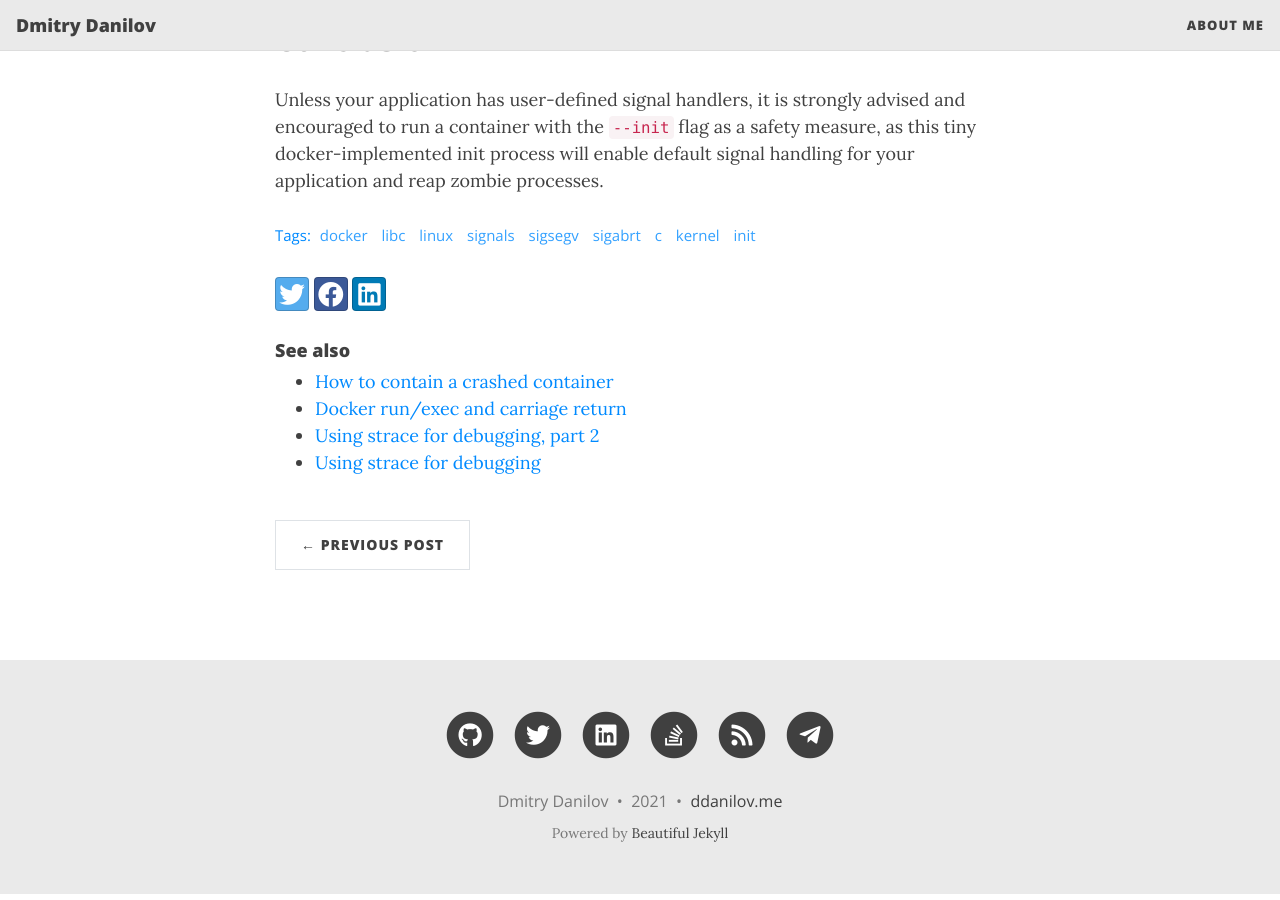
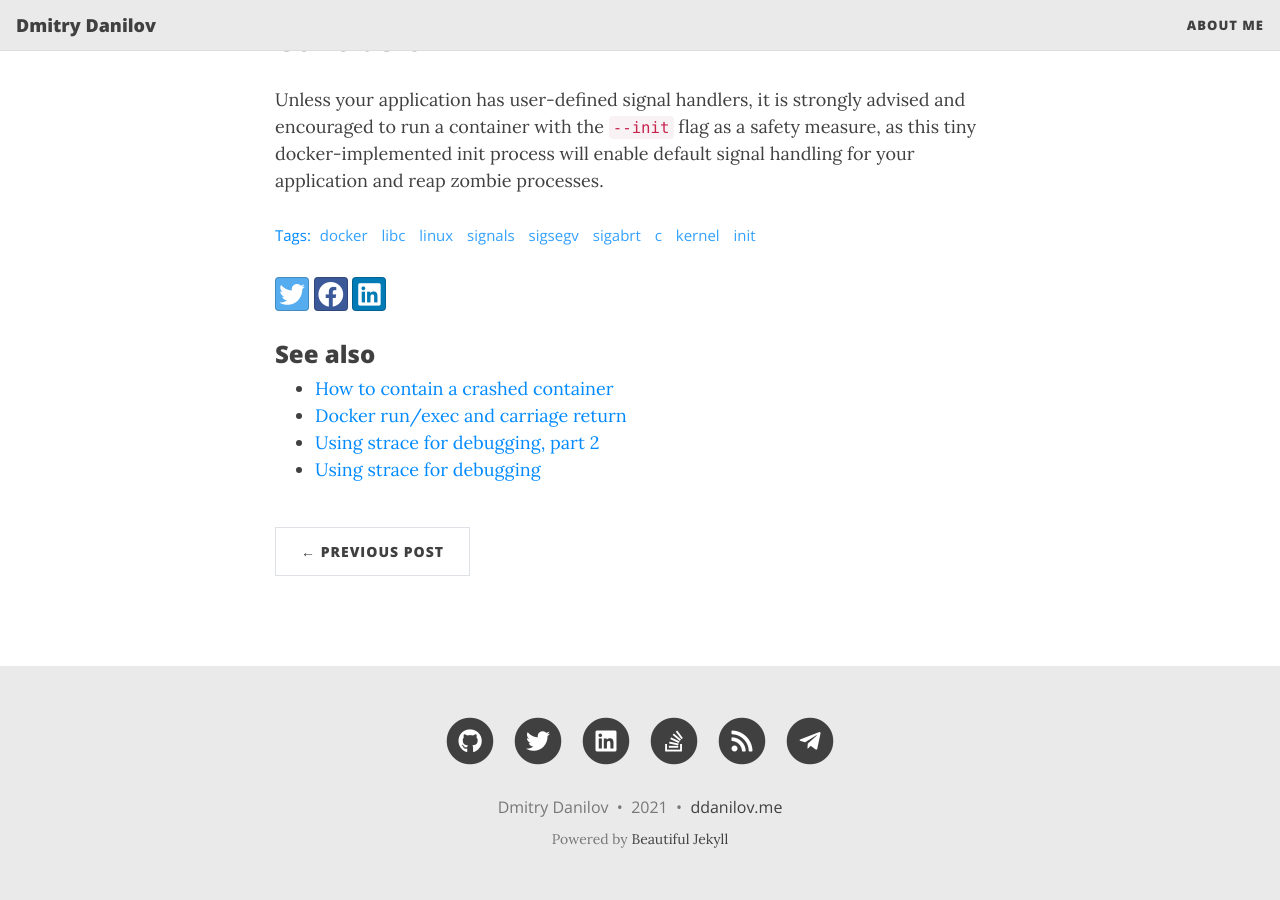
Before and after one commit to f-squirrel/f-squirrel.github.io, a Jekyll site: the page built from _posts/2020-12-27-how-signals-are-handled-in-a-docker-container.md, in a window 1280 px wide and 900 px high, scrolled down 3630 px. Built offline with Jekyll 4.4.1, drawn with Linux system fonts in a browser that asks for light colours; nearby versions of some CDN libraries; comment, search, counter and statistics services are not loaded.

```diff
--- a/_layouts/post.html
+++ b/_layouts/post.html
@@ -65,7 +65,7 @@ layout: base
       {% endif %}
 
 <div class="seeAlso">
-<h4>See also</h4>
+<h3>See also</h3>
 <ul>
 
 {% assign maxRelated = 5 %}
```
